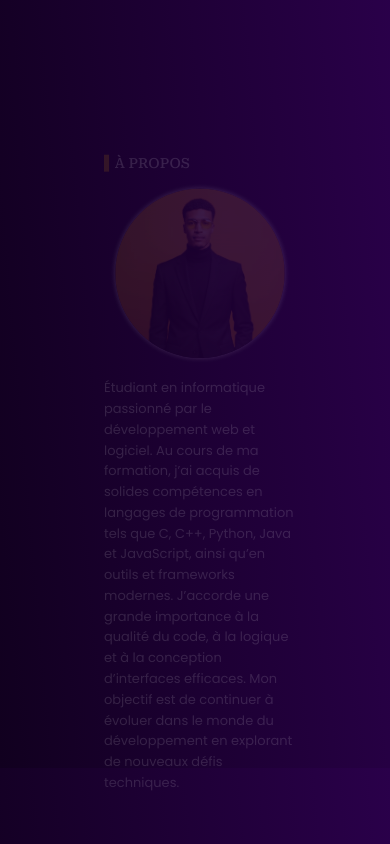
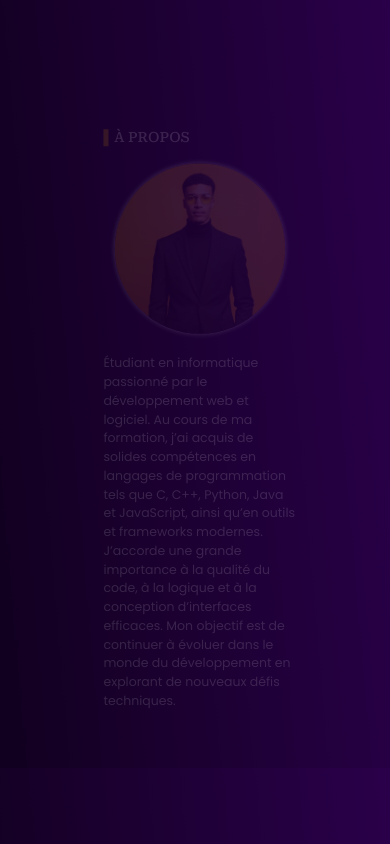
Before and after one commit to adnane05-msl/adnane-msillane-, a React (Vite) app: page / in a window 390 px wide. Shown: the part 920-1764 px from the top of the page. Built offline with nearby package versions, Linux system fonts and the light colour scheme.

Commit message:
thirteenth commit

```diff
--- a/src/Apropos/Apropos.css
+++ b/src/Apropos/Apropos.css
@@ -8,7 +8,7 @@
 
 /* Titre */
 .apropos .apropos-titre {
-    font-size: clamp(25px, 3.75vw, 50px);
+    font-size: 22px;
     color: #ffffff;
     font-family: "Roboto Serif", serif;
     font-weight: bold;
@@ -25,7 +25,7 @@
 }
 
 .apropos .apropos-description p{
-    font-size: 23px;
+    font-size: 22px;
     color: #ffffff;
     font-family: 'Poppins', sans-serif;
     line-height: 1.6;
@@ -57,6 +57,7 @@
         text-indent: 0px;
         padding: 35px 0px 0px 0px;
         margin-bottom: 0px;
+        line-height: 1.5;
     }
 
 
```
